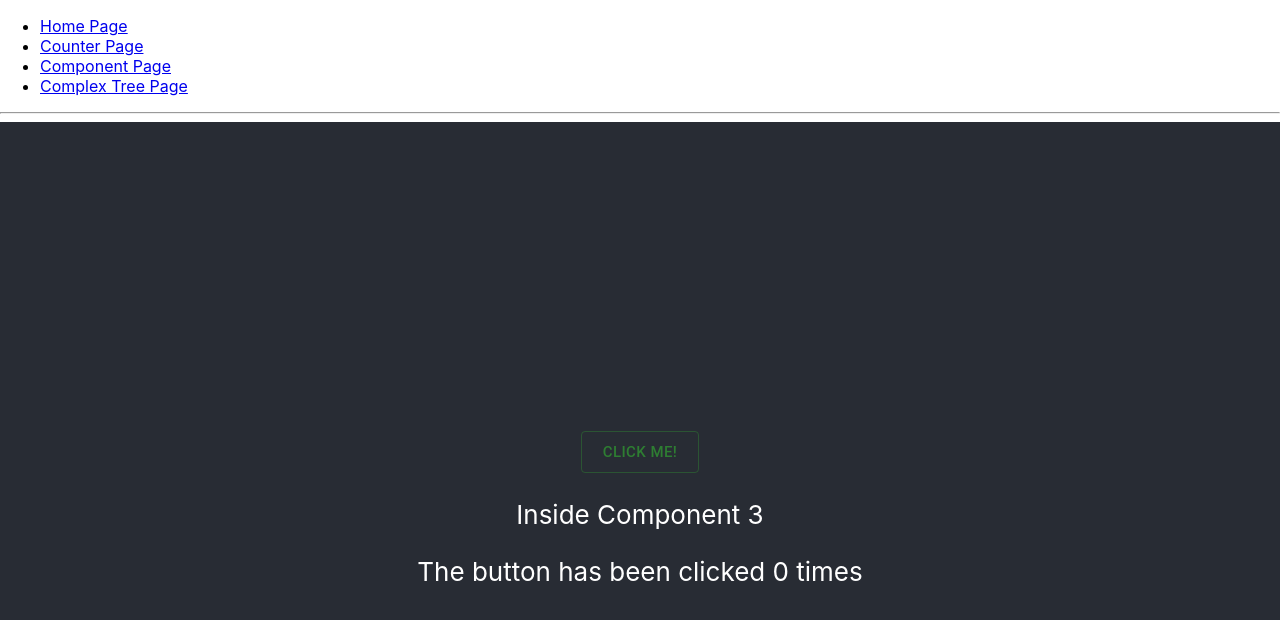
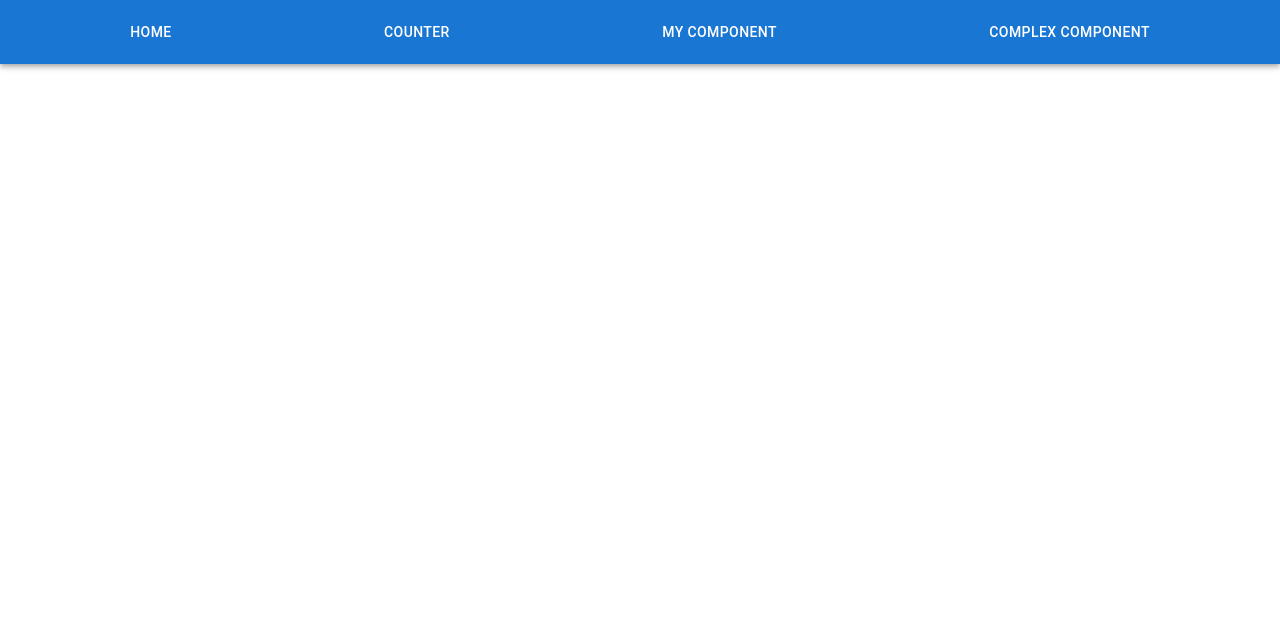
Before and after one commit to SteDumSoftwire/MarsAppSPA, a React (Create React App) app in the folder marsappspa/: page /complex in a window 1280 px wide. Shown: the top 620 px of the page. Built offline with nearby package versions, Linux system fonts and the light colour scheme.

Commit message:
Added TextField to set incrementation of a click

```diff
--- a/marsappspa/src/App.scss
+++ b/marsappspa/src/App.scss
@@ -1,7 +1,4 @@
-$bg-color: #282c34;
-$link-color: #61dafb;
-$button-bg-color: lightblue;
-$text-color: white;
+@use 'vars';
 
 @keyframes App-logo-spin {
     from {
@@ -15,17 +12,17 @@ $text-color: white;
 .App {
     text-align: center;
     header {
-        background-color: $bg-color;
+        background-color: vars.$bg-color;
         min-height: 100vh;
         display: flex;
         flex-direction: column;
         align-items: center;
         justify-content: center;
         font-size: calc(10px + 2vmin);
-        color: $text-color;
+        color: vars.$text-color;
     }
     link {
-        color: $link-color;
+        color: vars.$link-color;
     }
 }
 
@@ -53,5 +50,5 @@ $text-color: white;
 
 .Counter-Button {
     border-radius: 2px;
-    background-color: $button-bg-color;
+    background-color: vars.$button-bg-color;
 }
--- a/marsappspa/src/App.tsx
+++ b/marsappspa/src/App.tsx
@@ -8,35 +8,40 @@ import ComplexTreePage from "./ComplexTreePage";
 import ComponentPage from "./ComponentPage";
 import CounterPage from "./CounterPage";
 import HomePage from "./HomePage";
+import Box from "@mui/material/Box";
+import AppBar from "@mui/material/AppBar";
+import Button from "@mui/material/Button";
+import Toolbar from "@mui/material/Toolbar";
+import {Link as MUILink} from '@mui/material/'
 
 function App() {
   return (
     <Router>
-      <div>
-        <ul>
-          <li>
-            <Link to="/">Home Page</Link>
-          </li>
-          <li>
-            <Link to="/counter">Counter Page</Link>
-          </li>
-          <li>
-            <Link to="/component">Component Page</Link>
-          </li>
-          <li>
-            <Link to="/complex">Complex Tree Page</Link>
-          </li>
-        </ul>
-
-        <hr />
-
+        <Box sx={{ flexGrow: 1}}>
+          <AppBar position="static" color="primary">
+            <Toolbar sx={{ display: "flex"}}>
+              <Button color="inherit" sx={{flexGrow: 1}}>
+                <MUILink href="/" underline="none" color="white">Home</MUILink>
+              </Button>
+              <Button color="inherit" sx={{flexGrow: 1}}>
+                <MUILink href="/counter" underline="none" color="white">Counter</MUILink>
+              </Button>
+              <Button color="inherit" sx={{flexGrow: 1}}>
+                <MUILink href="/component" underline="none" color="white">My Component</MUILink>
+              </Button>
+              <Button color="inherit" sx={{flexGrow: 1}}>
+                <MUILink href="/component/complex" underline="none" color="white">Complex Component</MUILink>
+              </Button>
+            </Toolbar>
+          </AppBar>
+        </Box>
         <Routes>
-          <Route path="/" element={<HomePage />}/>
-          <Route path="/counter" element={<CounterPage />}/>
-          <Route path="/component" element={<ComponentPage />}/>
-          <Route path="/complex" element={<ComplexTreePage />}/>
+          <Route path="" element={<HomePage />}/>
+          <Route path="counter" element={<CounterPage />}/>
+          <Route path="component" element={<ComponentPage />}>
+            <Route path="complex" element={<ComplexTreePage />}/>
+          </Route>
         </Routes>
-      </div>
     </Router>
   );
 }
--- a/marsappspa/src/ComponentPage.tsx
+++ b/marsappspa/src/ComponentPage.tsx
@@ -1,3 +1,4 @@
+import { Outlet } from 'react-router-dom';
 import './App.scss';
 
 interface MyComponentProps {
@@ -8,6 +9,7 @@ interface MyComponentProps {
 function ComponentPage() {
     return (
       <div className="App">
+        <Outlet />
         <header>
             <MyComponent imgSrc="https://www.nasa.gov/sites/default/files/thumbnails/image/capstone_liftoff.jpg">
               <p>Paragraf 1</p>
--- a/marsappspa/src/CounterPage.tsx
+++ b/marsappspa/src/CounterPage.tsx
@@ -1,6 +1,7 @@
 import './App.scss';
-import { useEffect, useState } from 'react';
-import { Button } from '@mui/material';
+import { FormEventHandler, useEffect, useState } from 'react';
+import { Button, TextField } from '@mui/material';
+import { Input } from '@mui/material'
 
 //
 function CounterPage() {
@@ -20,18 +21,21 @@ function Counter() {
       return Number(initalValue);
     });
 
+    const [increment, setIncrement] = useState(1);
+
 
     useEffect(
       () => {
-        return function cleanup() {
+          console.log(count);
           localStorage.setItem("count", JSON.stringify(count));
-        }
-      }
+      }, [count]
     )
 
     return(
       <div className='Counter'>
-        <Button variant='outlined' disableElevation color='success' size='large' onClick={() => setCount(count + 1)}>
+        <TextField variant='filled' placeholder='Set Increment' color='success' name="inc" onChange={e => setIncrement(Number(e.target.value))} inputProps={{color: "white"}}/>
+        <br></br>
+        <Button variant='outlined' disableElevation color='success' size='large' onClick={() => setCount(count + increment)}>
           Click Me!
         </Button>
         <p>
--- a/marsappspa/src/HomePage.tsx
+++ b/marsappspa/src/HomePage.tsx
@@ -1,5 +1,5 @@
 import logo from './logo.svg';
-import './App.css';
+import './App.scss';
 
 //
 function HomePage() {
--- /dev/null
+++ b/marsappspa/src/vars.scss
@@ -0,0 +1,4 @@
+$bg-color: #282c34;
+$link-color: #61dafb;
+$button-bg-color: lightblue;
+$text-color: white;
```
